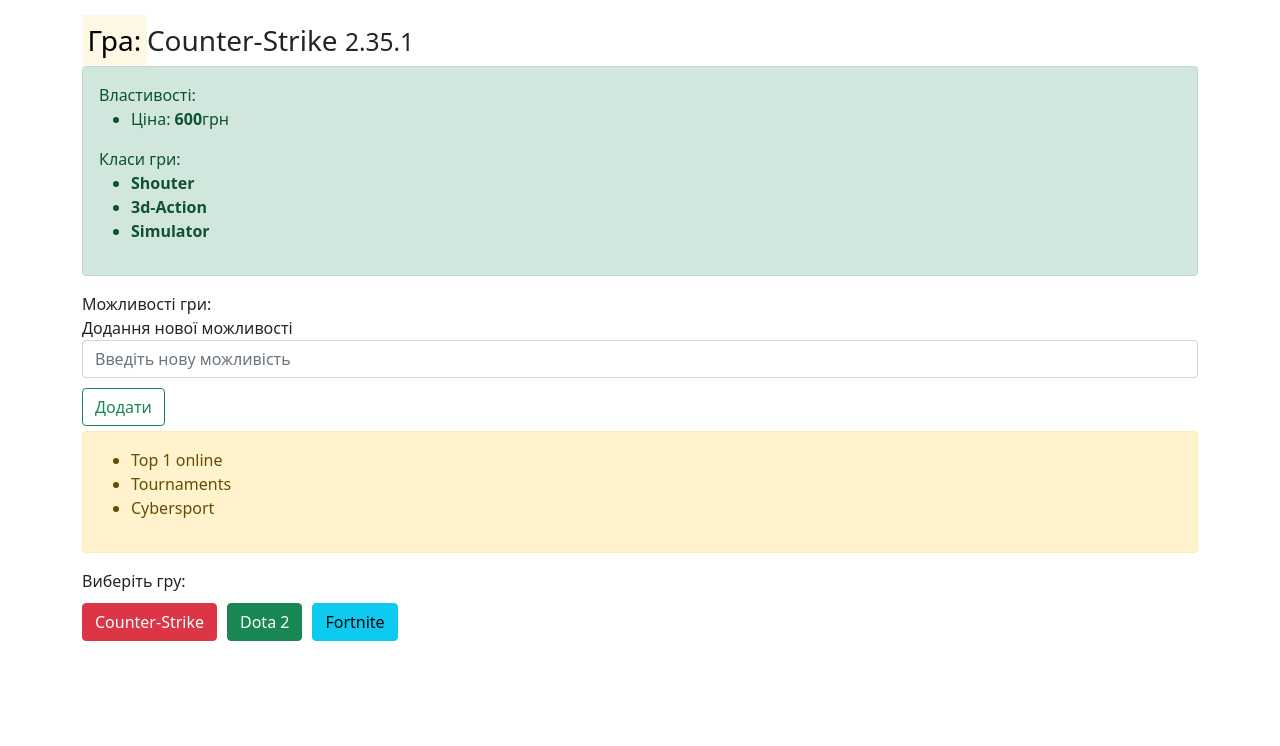
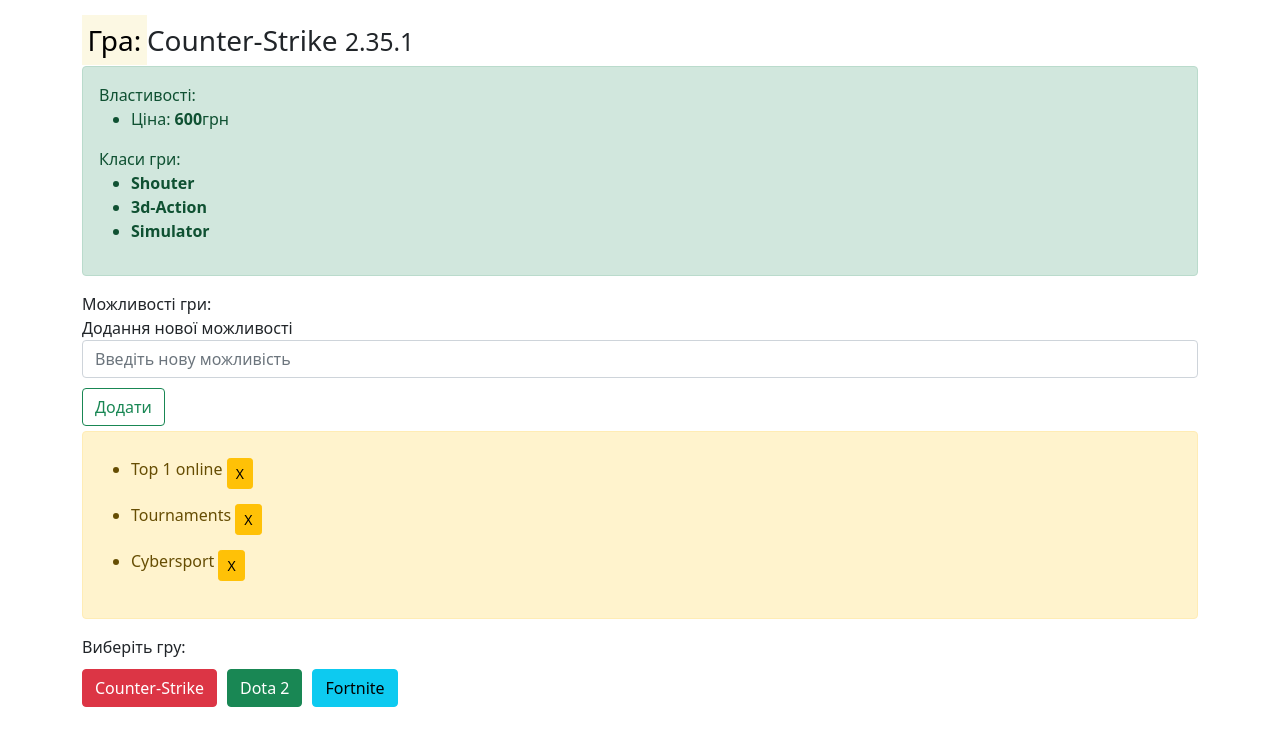
Before and after one commit to Sherma/angularProject, an Angular app: page / in a window 1280 px wide. Shown: the top 746 px of the page. Built offline with nearby package versions, Linux system fonts and the light colour scheme.

Commit message:
add editing form and functions

```diff
--- a/src/app/components/game/game.component.css
+++ b/src/app/components/game/game.component.css
@@ -3,3 +3,8 @@
   margin-top: 10px;
   margin-bottom: 5px;
 }
+.bnt-sm{
+   font-size: 0.8em;
+   padding: 5px;
+   line-height: 8px;
+}
--- a/src/app/components/game/game.component.html
+++ b/src/app/components/game/game.component.html
@@ -26,16 +26,16 @@
     </ul>
   </div>
   Можливості гри:
-  <form>
+  <form (submit)="addOpt(option.value)">
     <div class="form-group">
 <label for="option">Додання нової можливості</label>
-<input type="text" id="option" placeholder="Введіть нову можливість" class="form-control">
-<button type="button" class="btn btn-outline-success">Додати</button>
+<input type="text" id="option" placeholder="Введіть нову можливість" class="form-control" #option>
+<button type="submit" class="btn btn-outline-success">Додати</button>
     </div>
   </form>
   <div class="alert alert-warning">
     <ul>
-      <li *ngFor="let opt of options">{{ opt }}</li>
+      <li *ngFor="let opt of options">{{ opt }} <button class="btn btn-warning btn-sm" (click)="deleteOpt(opt)">X</button> </li>
     </ul>
   </div>
   Виберіть гру:
--- a/src/app/components/game/game.component.ts
+++ b/src/app/components/game/game.component.ts
@@ -11,7 +11,7 @@
     price:number = 600;
     version:string = '2.35.1';
     game_type!: Game_type;
-    options:string[] | undefined;
+    options!: string[];
 
   constructor() { }
 
@@ -66,6 +66,23 @@
 
   }
 
+  addOpt(option:string)
+  {
+this.options?.unshift(option);
+return false;
+  }
+
+  deleteOpt(option:string){
+    for(let i = 0; i < this.options?.length; i++)
+    {
+      if(this.options[i] == option)
+      {
+        this.options?.splice(i, 1);
+        break;
+      }
+    }
+  }
+
 }
 
 
```
